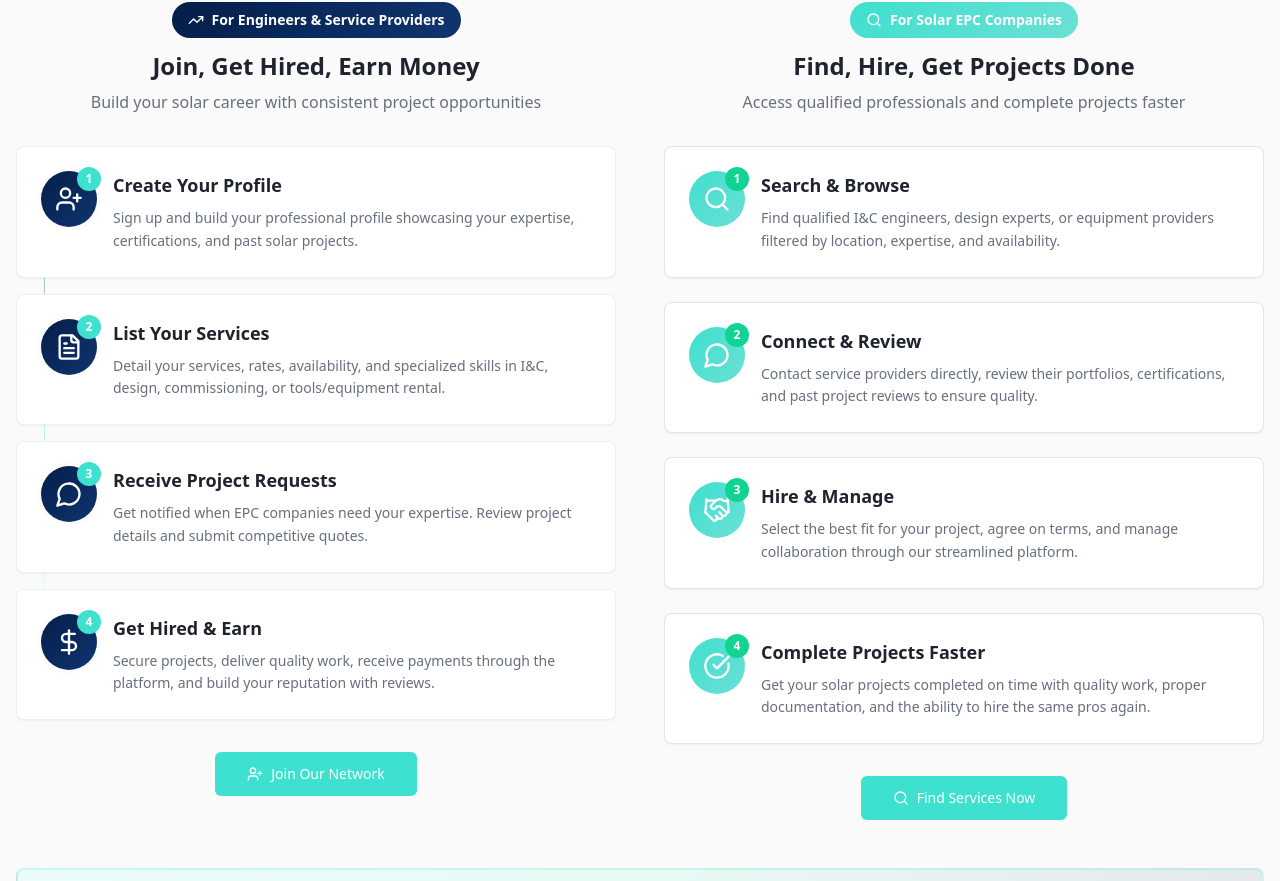
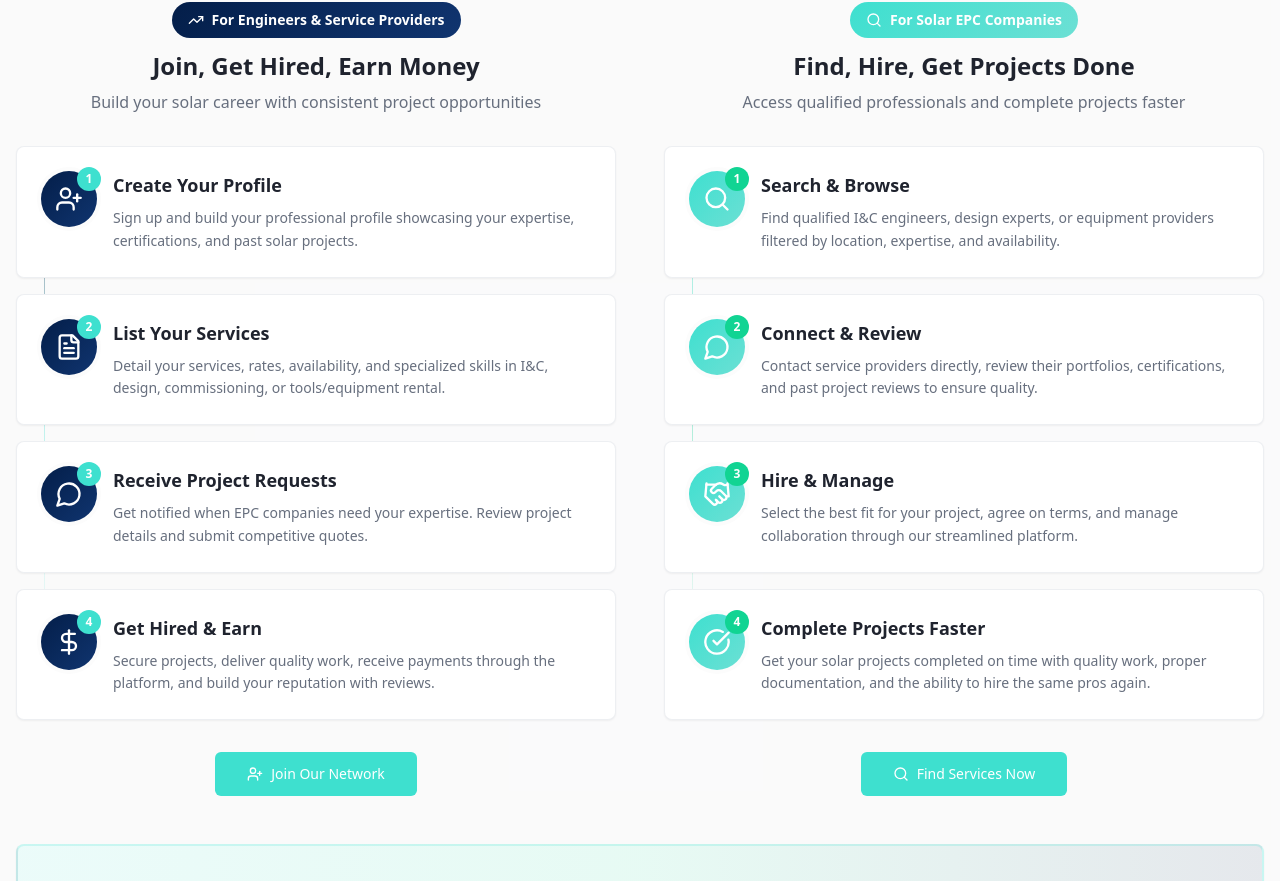
Before and after one commit to helioshiftsolar-ship-it/solar-crew-connect, a React (Vite) app: page / in a window 1280 px wide. Shown: the part 2004-2885 px from the top of the page. Built offline with nearby package versions, Linux system fonts and the light colour scheme.

Commit message:
Changes
Co-authored-by: helioshiftsolar-ship-it <239119724+helioshiftsolar-ship-it@users.noreply.github.com>

```diff
--- a/src/components/HowItWorks.tsx
+++ b/src/components/HowItWorks.tsx
@@ -141,17 +141,21 @@ export const HowItWorks = () => {
               </p>
             </div>
 
-            <div className="space-y-6">
+            <div className="relative space-y-4 before:absolute before:left-7 before:top-10 before:bottom-10 before:w-px before:bg-gradient-to-b before:from-primary/40 before:via-accent/30 before:to-transparent">
               {companySteps.map((step, index) => {
                 const IconComponent = step.icon;
                 return (
-                  <Card key={index} className="p-6 hover:shadow-lg transition-shadow">
+                  <Card
+                    key={index}
+                    className="relative p-6 border-border/60 transition-all duration-300 hover:-translate-y-1 hover:border-primary/30 hover:shadow-elevated animate-fade-in"
+                    style={{ animationDelay: `${index * 90}ms` }}
+                  >
                     <div className="flex gap-4">
                       <div className="relative flex-shrink-0">
-                        <div className="flex items-center justify-center w-14 h-14 bg-gradient-solar rounded-full">
+                        <div className="flex items-center justify-center w-14 h-14 bg-gradient-solar rounded-full ring-4 ring-background">
                           <IconComponent className="w-7 h-7 text-primary-foreground" />
                         </div>
-                        <div className="absolute -top-1 -right-1 w-6 h-6 bg-accent rounded-full flex items-center justify-center text-accent-foreground font-bold text-xs">
+                        <div className="absolute -top-1 -right-1 w-6 h-6 bg-accent rounded-full flex items-center justify-center text-accent-foreground font-bold text-xs shadow-solar">
                           {index + 1}
                         </div>
                       </div>
@@ -168,6 +172,7 @@ export const HowItWorks = () => {
                 );
               })}
             </div>
+
 
             <div className="text-center mt-8">
               <Link to="/find-services">
```
